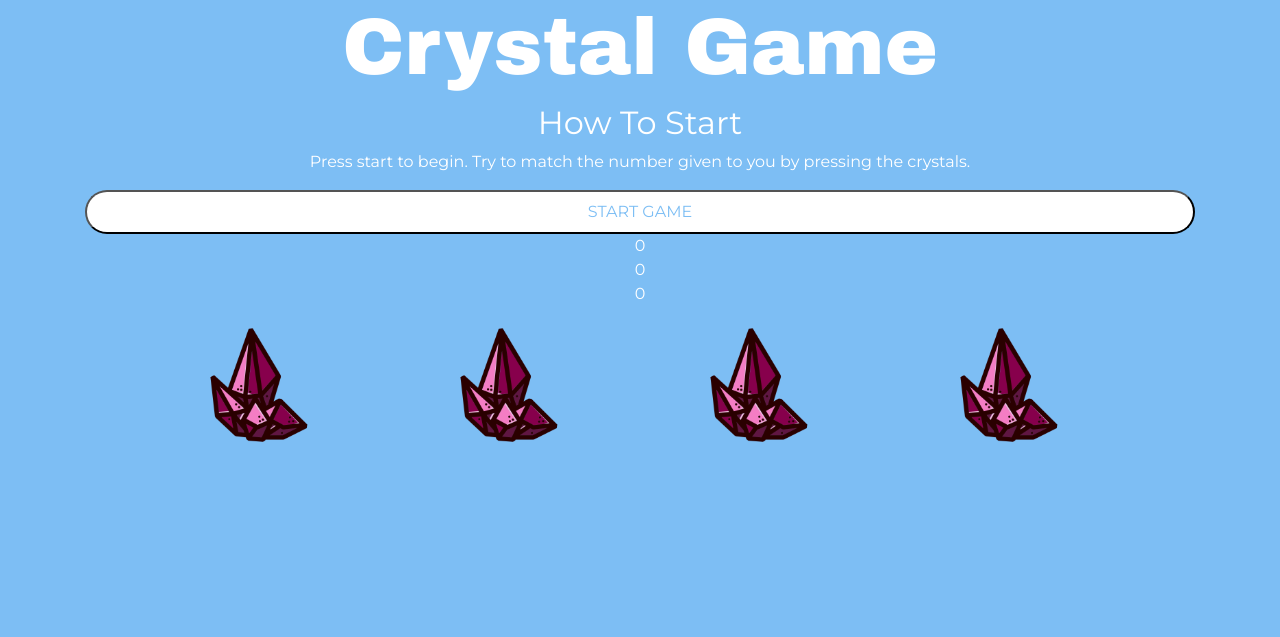
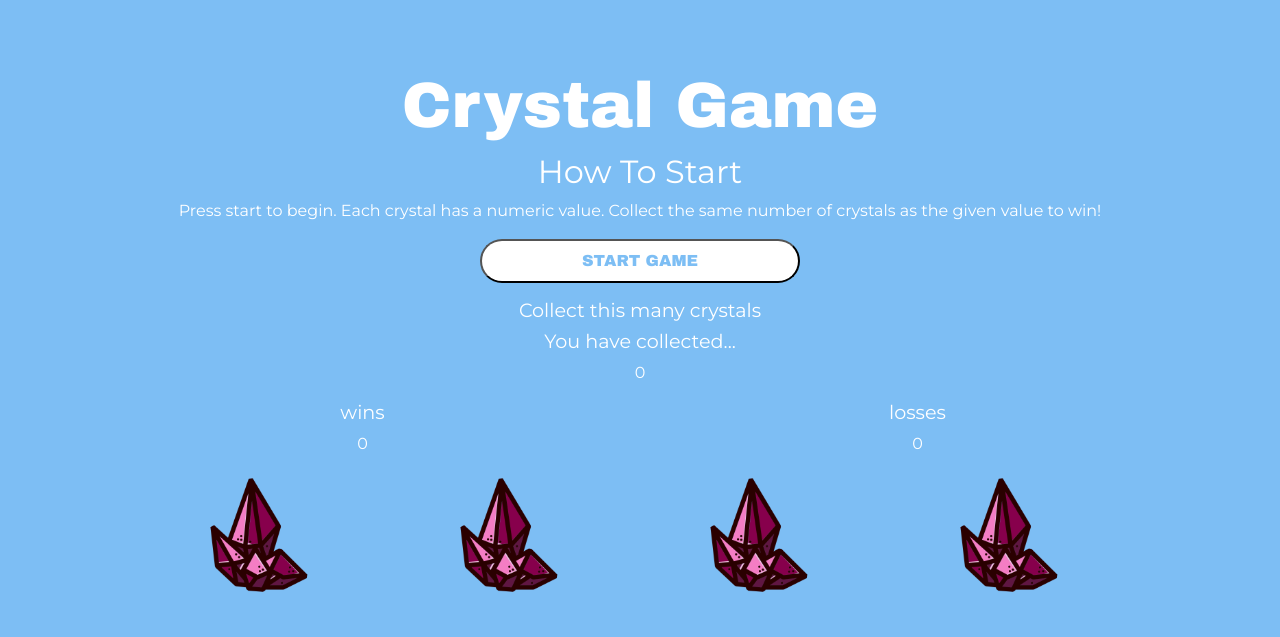
Before and after one commit to burragedanielle/unit-4-game, a plain HTML site: page index.html in a window 1280 px wide. Drawn offline with nearby package versions, Linux system fonts and the light colour scheme.

Commit message:
polished CSS and reworded copy

```diff
--- a/assets/css/style.css
+++ b/assets/css/style.css
@@ -1,6 +1,11 @@
 h1 {
     font-family: 'Archivo Black', sans-serif;
-    font-size: 5em;
+    font-size: 4em;
+    margin-top: .75em;
+}
+
+h5 {
+    font-size: 1.2em;
 }
 
 body {
@@ -8,19 +13,30 @@ body {
     background-color: #7DBEF4;
     color: #fff;
     text-align: center;
+    padding-top: 20px;
 }
 
 button {
     color: #7DBEF4;
+    font-family: 'Archivo Black', sans-serif;
     background-color: #fff;
     border-radius: 50px;
     text-transform: uppercase;
     padding: .5em 1em;
+    margin-bottom: 1em;
+    width: 20em;
+}
+
+.scoreboard {
+    display: flex;
+    flex-direction: column;
+    flex-wrap: nowrap;
 }
 
 .container {
     display: flex;
     flex-direction: column;
+    justify-content: center;
 }
 
 
@@ -28,3 +44,8 @@ button {
     width: 250px;
     padding: 5px;
 }
+
+#random-number {
+    font-family: 'Archivo Black', sans-serif;
+    font-size: 1.4em;
+}
--- a/index.html
+++ b/index.html
@@ -27,20 +27,35 @@
         <h1>Crystal Game</h1>
 
         <h2>How To Start</h2>
-        <p>Press start to begin. Try to match the number given to you by pressing the crystals.</p>
-        <button id="start-button">Start Game</button>
-
-
-        <!-- div for wins and losses -->
-
-        <div id="losses"></div>
-        <div id="wins"></div>
+        <p>Press start to begin. Each crystal has a numeric value. Collect the same number of crystals as the given value to win!</p>
+        <button class="mx-auto" id="start-button">Start Game</button>
 
         <!-- div for scores
             1. We need a div for the users total score
             2. We need a div for the number the user will be guessing-->
-        <div id="user-total-score"></div>
-        <div id="random-number"></div>
+            <h5>Collect this many crystals</h5>
+            <div id="random-number"></div>
+
+            <h5>You have collected...</h5>
+            <div id="user-total-score"></div>
+
+        <!-- div for wins and losses -->
+
+        <div class="container">
+            <div class="row">
+                <div class="col-4 mt-3 mx-auto">
+                    <h5>wins</h5>
+                    <div id="wins"></div>
+                </div>
+
+                <div class="col-4 mt-3 mx-auto">
+                    <h5>losses</h5>
+                    <div id="losses"></div>
+                </div>
+            </div>
+        </div>
+
+
 
 
         <!-- div crystal buttons  -->
```
